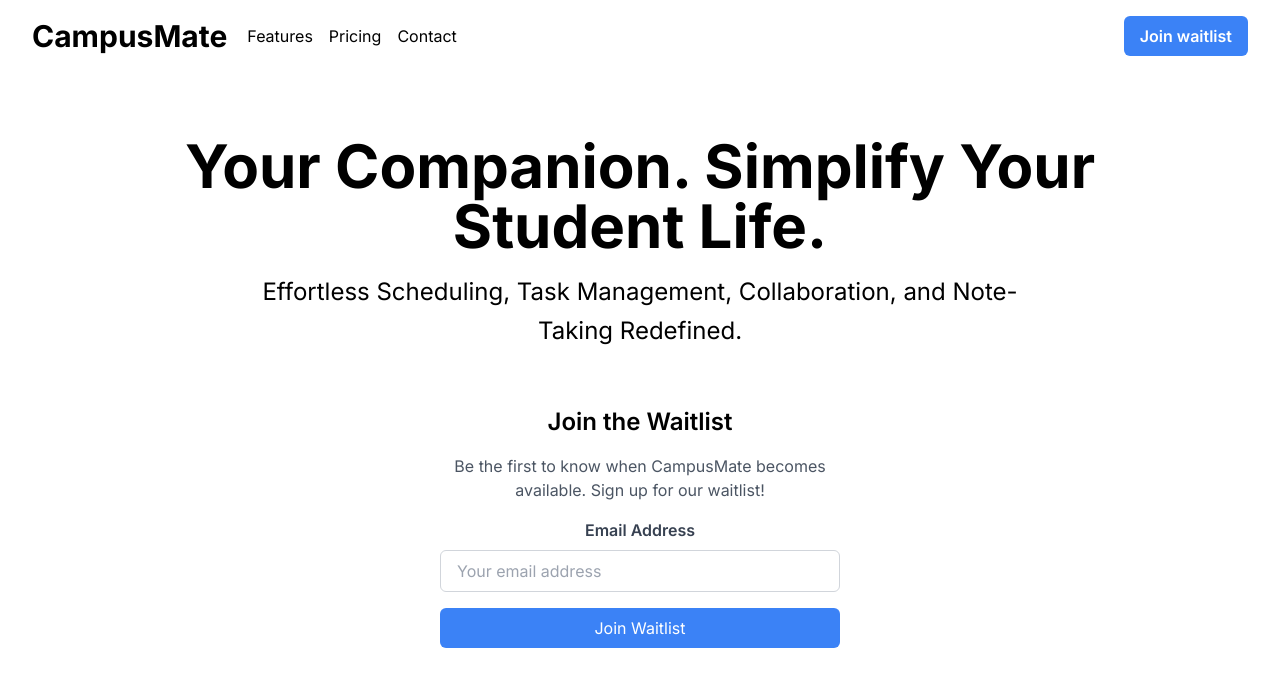
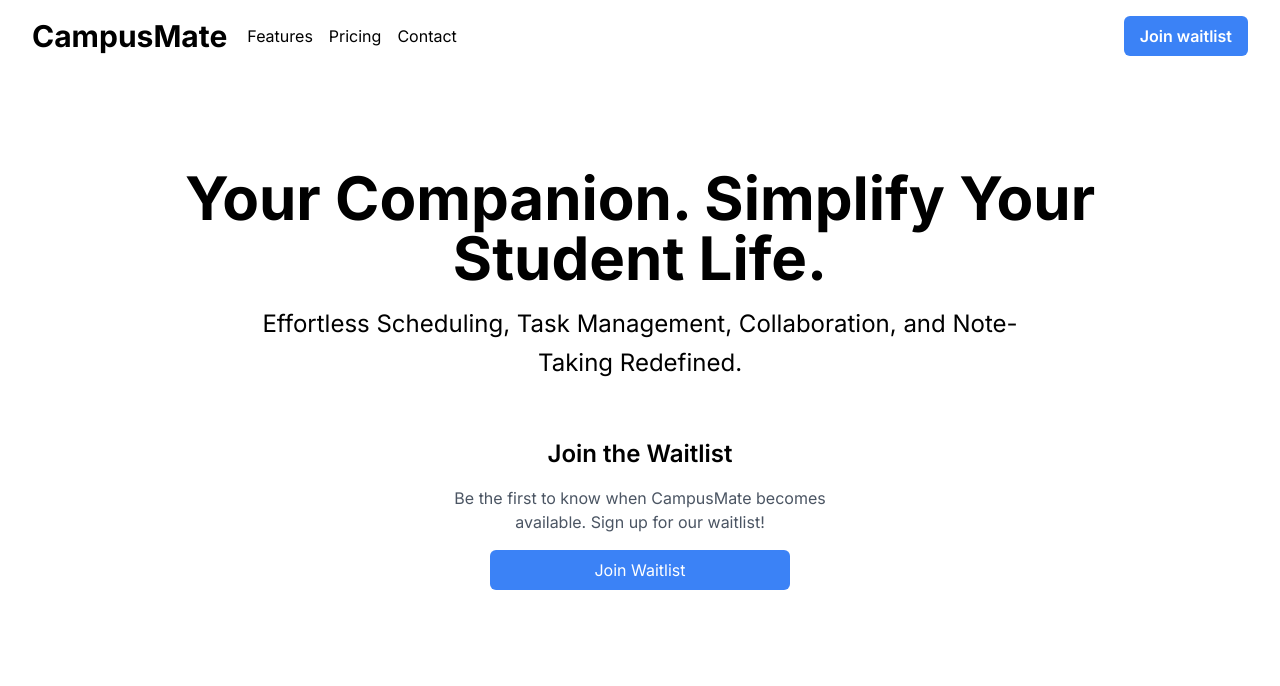
Before and after one commit to emmanuelandyeze/campusmate, a Next.js app: page / in a window 1280 px wide. Shown: the top 686 px of the page. Built offline with nearby package versions, Linux system fonts and the light colour scheme.

Commit message:
first commit

```diff
--- a/components/Header.jsx
+++ b/components/Header.jsx
@@ -43,11 +43,14 @@
 						</ul>
 					</div>
 					<div>
-						<ul className="flex space-x-4">
+						<a
+							href="https://getwaitlist.com/waitlist/10852"
+							className="flex space-x-4"
+						>
 							<button className="bg-blue-500 text-white font-semibold py-2 px-4 rounded-md hover:bg-opacity-80 transition duration-300 ease-in-out">
 								Join waitlist
 							</button>
-						</ul>
+						</a>
 					</div>
 				</div>
 			</div>
--- a/components/Landing.jsx
+++ b/components/Landing.jsx
@@ -4,7 +4,7 @@
 
 function Landing() {
   return (
-		<section className=" text-black py-16 px-4 sm:px-3">
+		<section className=" text-black py-24 px-4 sm:px-3">
 			<div className="max-w-5xl mx-auto text-center">
 				<h1 className="text-4xl md:text-6xl font-bold mb-4 leading-10 md:leading-14 sm:leading-relaxed">
 					Your Companion. Simplify Your Student Life.
--- a/components/WaitListForm.jsx
+++ b/components/WaitListForm.jsx
@@ -15,30 +15,17 @@
 						available. Sign up for our waitlist!
 					</p>
 					<form>
-						<div className="mb-4">
-							<label
-								htmlFor="email"
-								className="block text-gray-700 font-semibold mb-2"
-							>
-								Email Address
-							</label>
-							<input
-								type="email"
-								id="email"
-								name="email"
-								placeholder="Your email address"
-								className="w-full px-4 py-2 rounded-md border border-gray-300 focus:outline-none focus:border-blue-400"
-								required
-							/>
-						</div>
-						<div className="mb-6">
+						<a
+							href="https://getwaitlist.com/waitlist/10852"
+							className="mb-6"
+						>
 							<button
 								type="submit"
-								className="w-full bg-blue-500 text-white py-2 px-4 rounded-md hover:bg-blue-600 transition duration-300 ease-in-out"
+								className="w-3/4 bg-blue-500 text-white py-2 px-4 rounded-md hover:bg-blue-600 transition duration-300 ease-in-out"
 							>
 								Join Waitlist
 							</button>
-						</div>
+						</a>
 					</form>
 				</div>
 			</div>
```
